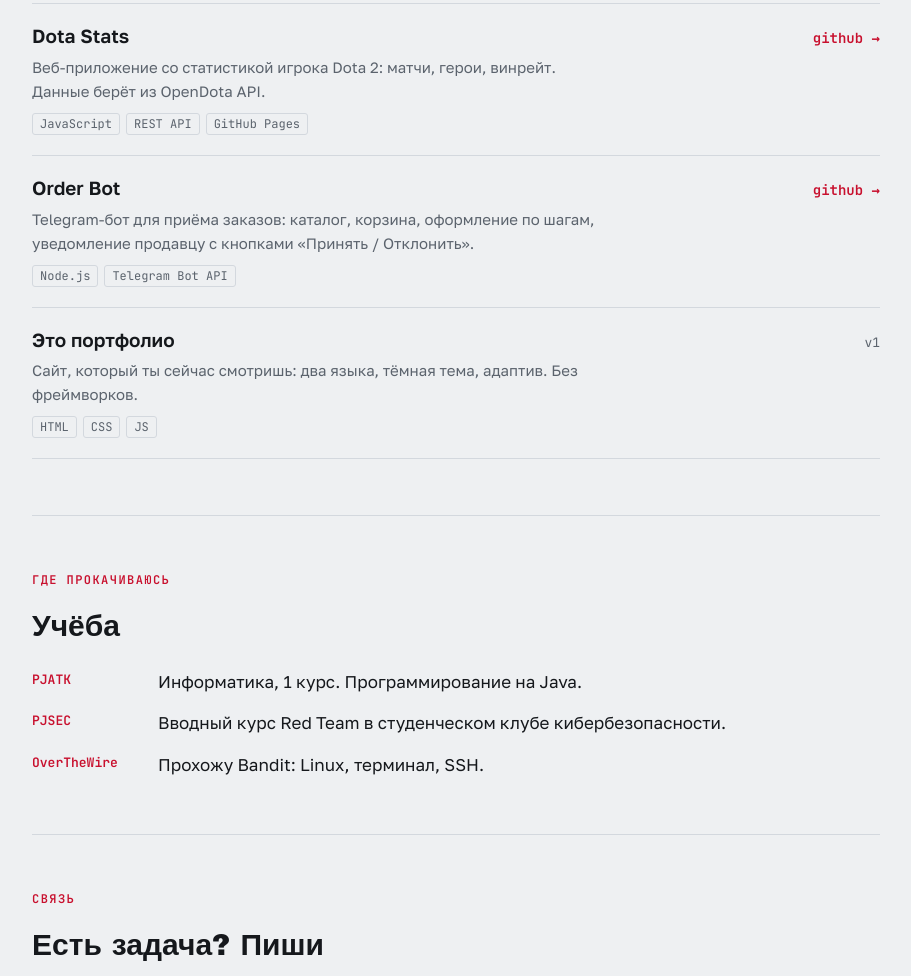
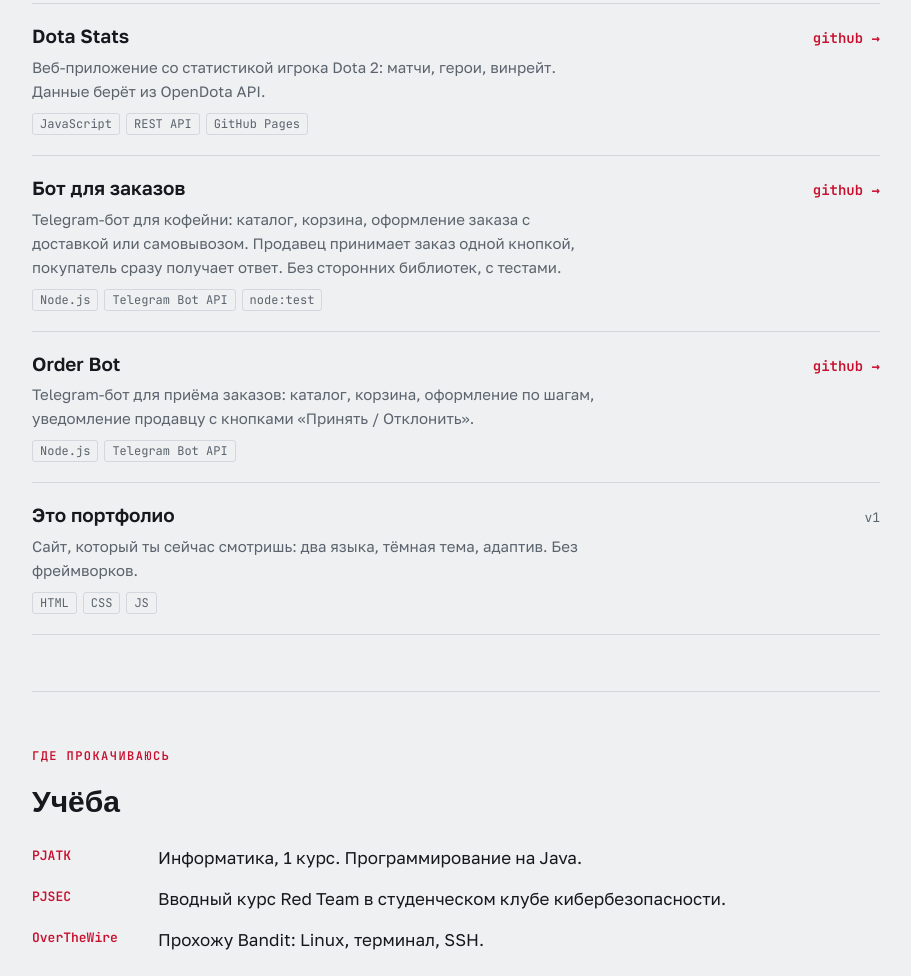
Before and after one commit to avekdadoto/avekdadoto.github.io, a plain HTML site: page index.html in a window 1280 px wide. Shown: the part 1422-2398 px from the top of the page, without its empty margins (184-1095 px from the left). Drawn offline with Linux system fonts and the light colour scheme; a web font is replaced by a local one.

Commit message:
Add order bot to projects

```diff
--- a/index.html
+++ b/index.html
@@ -229,6 +229,14 @@ Java · HTML/CSS/JS · Linux · Git
       </div>
       <div class="proj-row">
         <div>
+          <h3><span lang="ru">Бот для заказов</span><span lang="pl">Bot do zamówień</span></h3>
+          <p><span lang="ru">Telegram-бот для кофейни: каталог, корзина, оформление заказа с доставкой или самовывозом. Продавец принимает заказ одной кнопкой, покупатель сразу получает ответ. Без сторонних библиотек, с тестами.</span><span lang="pl">Bot Telegram dla kawiarni: katalog, koszyk, zamówienie z dostawą lub odbiorem osobistym. Sprzedawca akceptuje zamówienie jednym przyciskiem, klient od razu dostaje odpowiedź. Bez zewnętrznych bibliotek, z testami.</span></p>
+          <div class="tags"><span class="tag">Node.js</span><span class="tag">Telegram Bot API</span><span class="tag">node:test</span></div>
+        </div>
+        <a href="https://github.com/avekdadoto/order-bot" target="_blank" rel="noopener">github →</a>
+      </div>
+      <div class="proj-row">
+        <div>
           <h3>Order Bot</h3>
           <p><span lang="ru">Telegram-бот для приёма заказов: каталог, корзина, оформление по шагам, уведомление продавцу с кнопками «Принять / Отклонить».</span><span lang="pl">Bot Telegram do przyjmowania zamówień: katalog, koszyk, zamówienie krok po kroku, powiadomienie dla sprzedawcy z przyciskami „Przyjmij / Odrzuć".</span></p>
           <div class="tags"><span class="tag">Node.js</span><span class="tag">Telegram Bot API</span></div>
```
